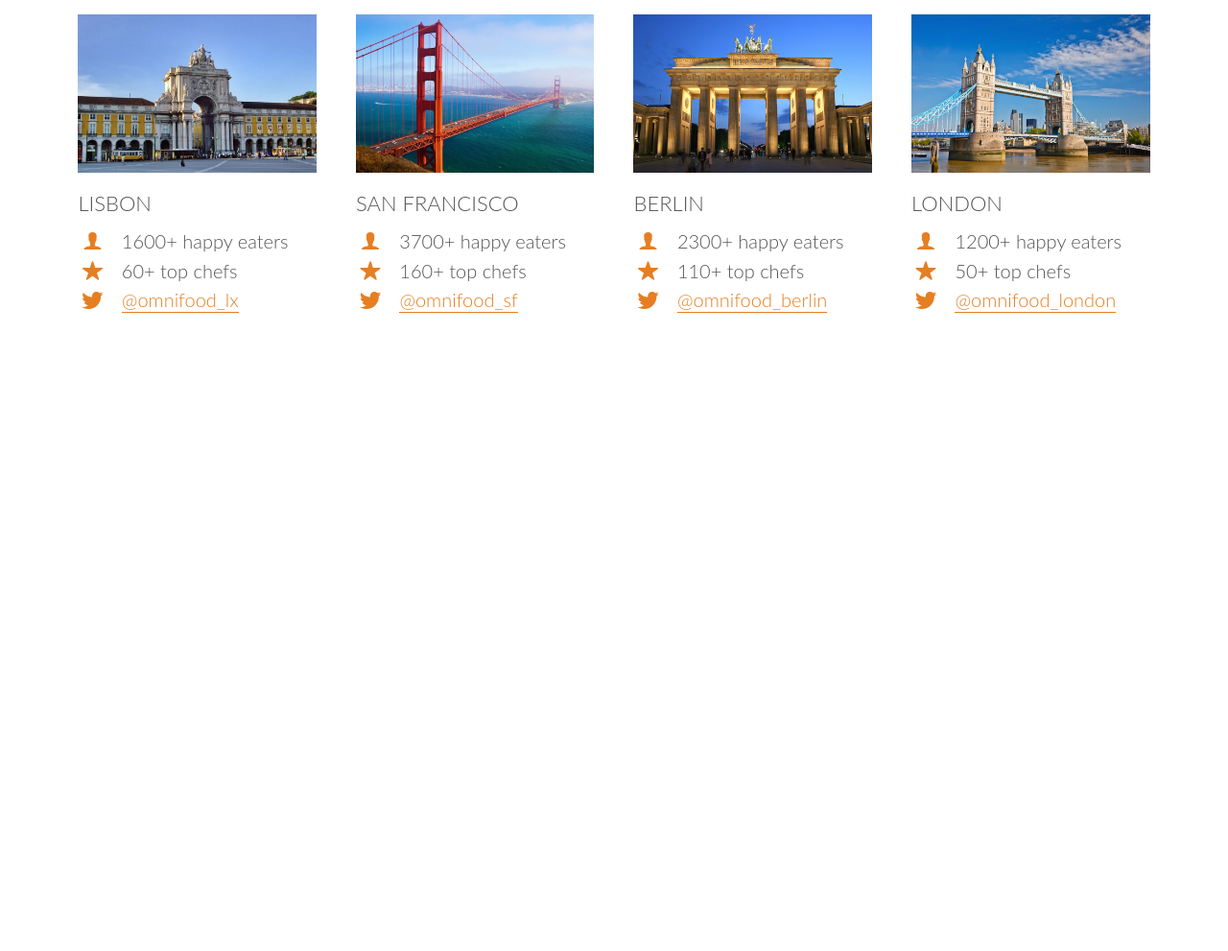
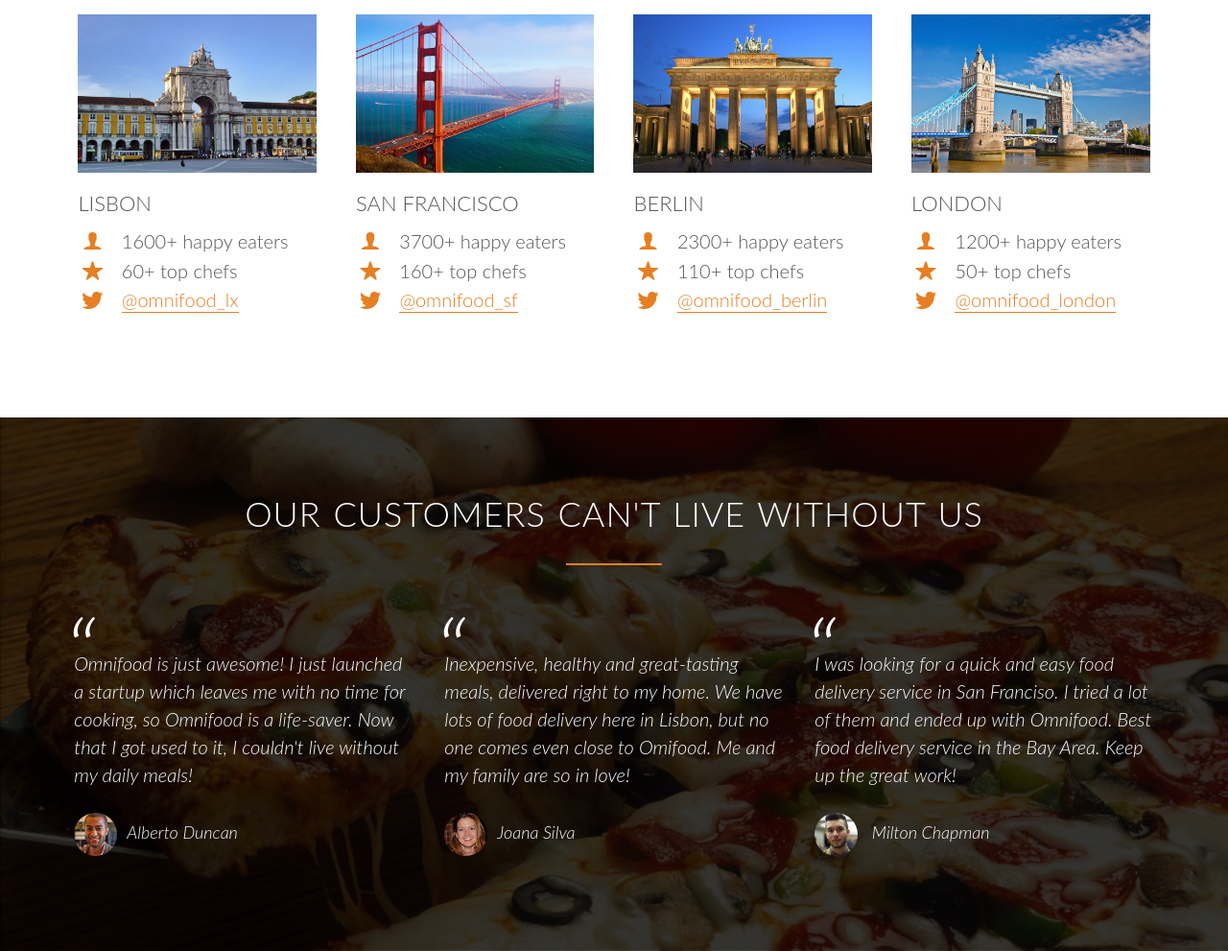
Before and after one commit to samnangsok-se/Omnifood, a plain HTML site: page index.html in a window 1280 px wide. Shown: the part 2930-3921 px from the top of the page at 96% size. Before the commit the page ends 3365 px from the top, so only its background shows below. Drawn offline with Linux system fonts and the light colour scheme; a web font is replaced by a local one.

Commit message:
Customer testimonials section is completed

```diff
--- a/Resources/css/style.css
+++ b/Resources/css/style.css
@@ -63,7 +63,6 @@
     text-align: center;
     margin-bottom: 30px;
     letter-spacing: 1px;
-
 }
 
 h2:after {
@@ -183,6 +182,7 @@
     background-image: linear-gradient(rgba(0, 0, 0, 0.7),rgba(0, 0, 0, 0.7)), url(img/hero.jpg);
     background-size: cover;
     background-position: center;
+    background-attachment:fixed;
     height: 100vh;
 }
 
@@ -346,3 +346,46 @@
 .city-feature{
     margin-bottom: 5px;
 }
+
+/* --------------------------------------------------- */
+/* TESTIMONIALS */
+/* --------------------------------------------------- */
+
+.section-testimonials{
+    background-image:linear-gradient(rgba(0,0,0,0.8),rgba(0,0,0,0.8)), url(img/back-customers.jpg);
+    background-position: center;
+    background-size:cover;
+    color:#fff;
+    background-attachment: fixed;
+}
+
+blockquote:before{
+    content:"\201C";
+    font-size: 500%;
+    display:block;
+    position:absolute;
+    top:-5px;
+    left:-3px;
+}
+
+blockquote{
+    margin-top:40px;
+    padding:2%;
+    font-style:italic;
+    line-height: 145%;
+    position:relative;
+}
+
+cite{
+    display:block;
+    font-size: 90%;
+    margin-top: 25px;
+}
+
+
+cite img{
+    height: 45px;
+    border-radius: 50%;
+    margin-right: 10px;
+    vertical-align:middle;
+}
--- a/index.html
+++ b/index.html
@@ -206,6 +206,23 @@
                 </div>
             </div>
         </section>
+        <section class="section-testimonials">
+            <div class="row">
+                <h2>Our customers can't live without us</h2>
+            </div>
+            <div class="row">
+                <div class="col span-1-of-3">
+                    <blockquote>Omnifood is just awesome! I just launched a startup which leaves me with no time for cooking, so Omnifood is a life-saver. Now that I got used to it, I couldn't live without my daily meals!<cite><img src="Resources/img/customer-1.jpg" alt="Omnifood Customer">Alberto Duncan</cite></blockquote>
+                </div>
+                <div class="col span-1-of-3">
+                    <blockquote>Inexpensive, healthy and great-tasting meals, delivered right to my home. We have lots of food delivery here in Lisbon, but no one comes even close to Omifood. Me and my family are so in love!<cite><img src="Resources/img/customer-2.jpg" alt="Omnifood Customer">Joana Silva</cite></blockquote>
+                </div>
+                <div class="col span-1-of-3">
+                    <blockquote>I was looking for a quick and easy food delivery service in San Franciso. I tried a lot of them and ended up with Omnifood. Best food delivery service in the Bay Area. Keep up the great work!<cite><img src="Resources/img/customer-3.jpg" alt="Omnifood Customer"> Milton Chapman</cite></blockquote>
+                </div>
+
+            </div>
+        </section>
     </body>
 
 </html>
```
Also changed, not shown: Resources/css/img/back-customers.jpg (added).
